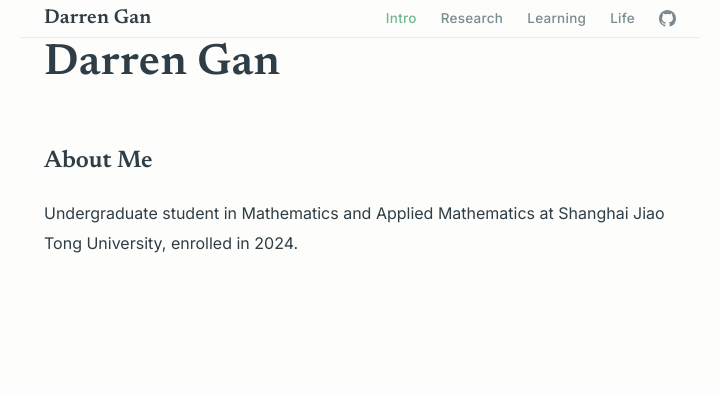
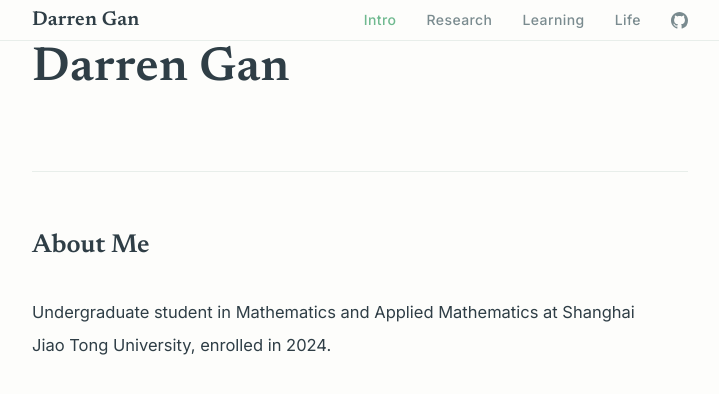
Before and after one commit to Serein55/Serein55.github.io, a plain HTML site: page index.html in a window 1280 px wide. Shown: the whole page, without its empty margins (280-999 px from the left). Drawn offline with Linux system fonts and the light colour scheme.

Commit message:
spacious layout, clearer hierarchy

```diff
--- a/style.css
+++ b/style.css
@@ -10,15 +10,15 @@ body {
   background: var(--bg);
   color: var(--ink);
   font-family: "Inter", "Helvetica Neue", Arial, sans-serif;
-  font-size: 16px;
-  line-height: 1.85;
+  font-size: 16.5px;
+  line-height: 2;
   -webkit-font-smoothing: antialiased;
   text-rendering: optimizeLegibility;
 }
 .wrap {
-  max-width: 680px;
+  max-width: 720px;
   margin: 0 auto;
-  padding: 0 24px;
+  padding: 0 32px;
 }
 
 /* ---------- Nav ---------- */
@@ -26,7 +26,7 @@ nav {
   display: flex;
   justify-content: space-between;
   align-items: center;
-  padding: 28px 24px;
+  padding: 40px 32px;
   border-bottom: 1px solid var(--line);
 }
 .brand {
@@ -37,11 +37,11 @@ nav {
   color: var(--ink);
   text-decoration: none;
 }
-.links { display: flex; align-items: center; gap: 24px; }
+.links { display: flex; align-items: center; gap: 30px; }
 .links a {
-  font-size: 13.5px;
+  font-size: 14px;
   font-weight: 500;
-  letter-spacing: .02em;
+  letter-spacing: .03em;
   color: var(--muted);
   text-decoration: none;
   transition: color .2s;
@@ -52,26 +52,30 @@ nav {
 .links a.icon:hover { color: var(--ink); }
 
 /* ---------- Main ---------- */
-main { padding: 72px 24px 104px; }
+main { padding: 96px 32px 128px; }
 h1 {
   font-family: "Newsreader", Georgia, serif;
-  font-size: 44px;
+  font-size: 48px;
   font-weight: 600;
   letter-spacing: .01em;
   line-height: 1.2;
-  margin-bottom: 48px;
+  margin-bottom: 72px;
 }
 h2 {
   font-family: "Newsreader", Georgia, serif;
-  font-size: 24px;
+  font-size: 26px;
   font-weight: 600;
-  margin: 40px 0 16px;
+  padding-top: 48px;
+  margin: 48px 0 24px;
+  border-top: 1px solid var(--line);
 }
 h2:first-of-type { margin-top: 0; }
-p { margin-bottom: 12px; }
+p { margin-bottom: 16px; max-width: 60ch; }
 a { color: var(--accent); }
 
 @media (max-width: 480px) {
-  nav { flex-wrap: wrap; gap: 12px; }
-  h1 { font-size: 34px; margin-bottom: 36px; }
+  nav { flex-wrap: wrap; gap: 16px; padding: 28px 24px; }
+  main { padding: 64px 24px 96px; }
+  h1 { font-size: 36px; margin-bottom: 48px; }
+  h2 { padding-top: 36px; margin: 36px 0 20px; }
 }
```
